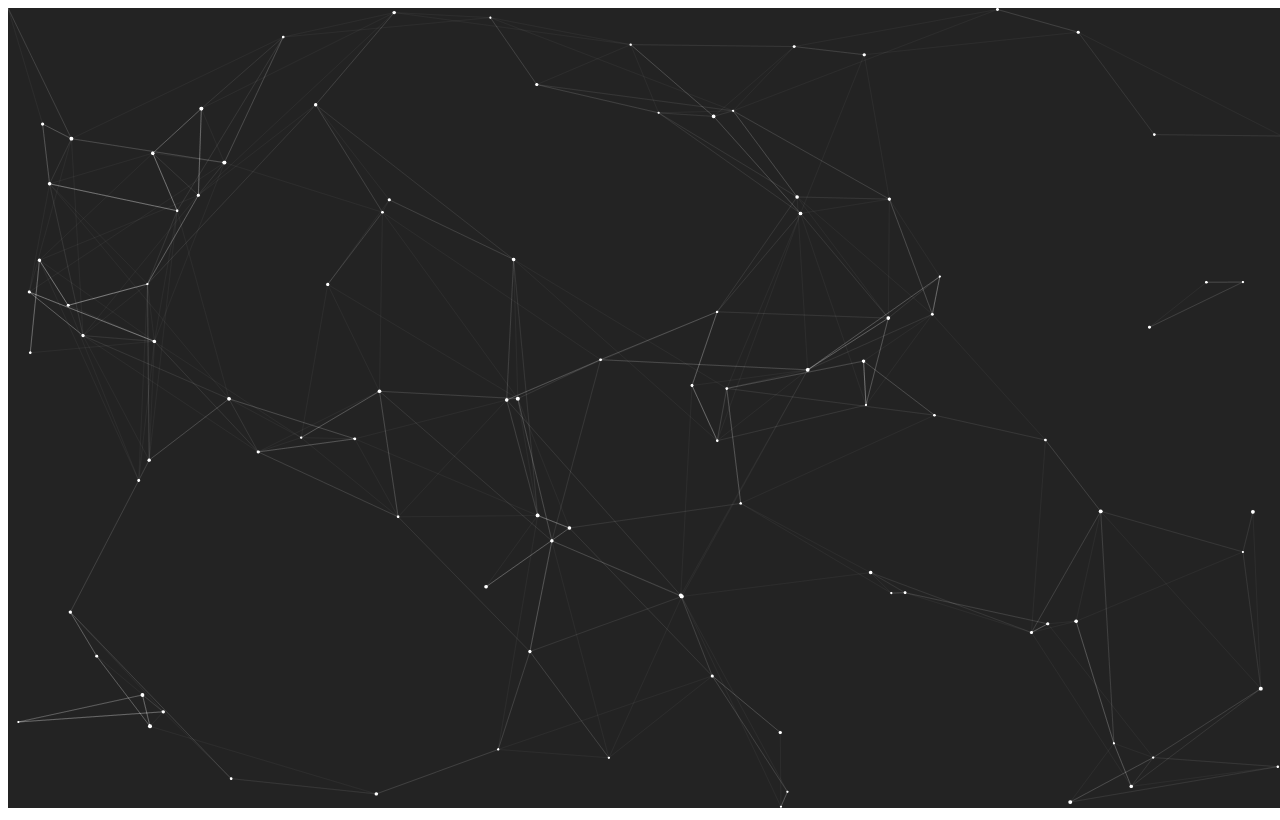
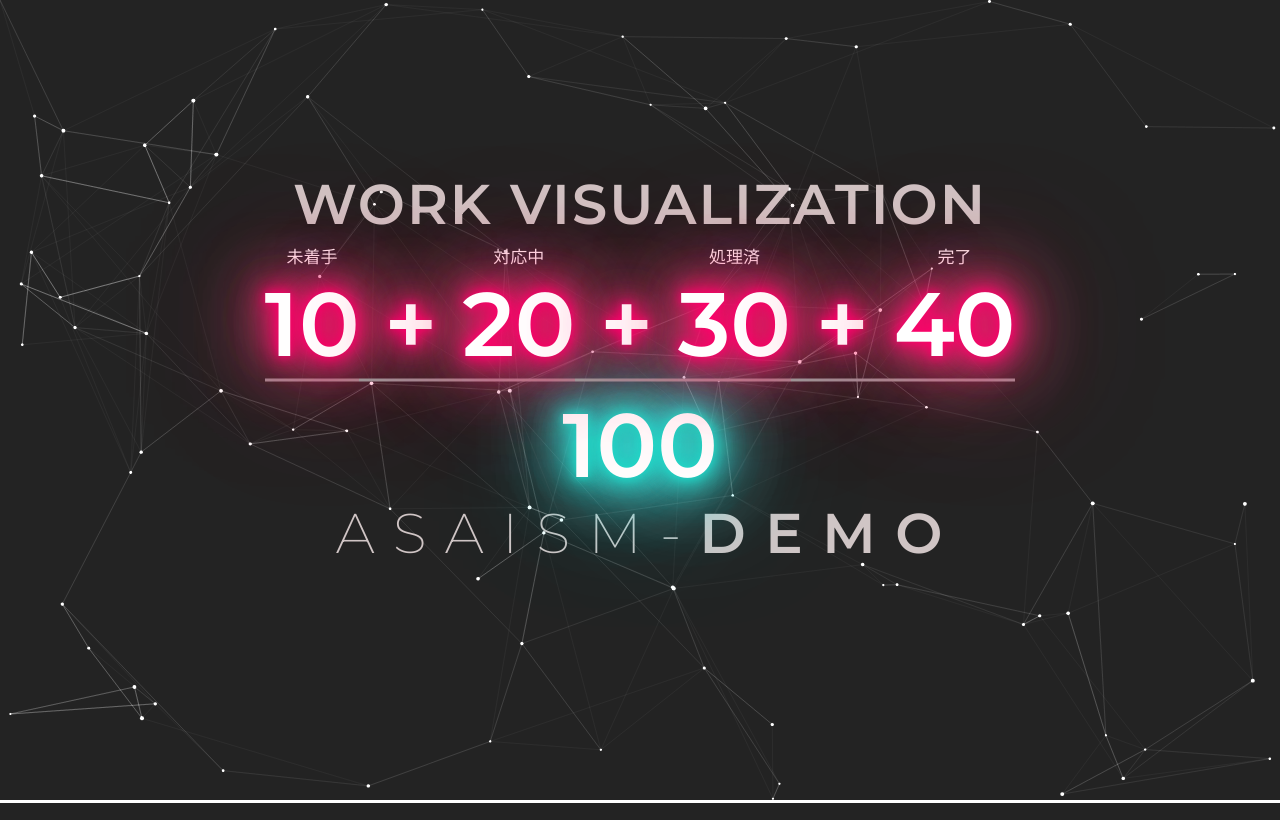
Before and after one commit to asaism/dots_connect, a Flask app: page / in a window 1280 px wide. Run offline with Flask 2, Linux system fonts and the light colour scheme.

Commit message:
- Added work visualization mode.

```diff
--- a/app.py
+++ b/app.py
@@ -5,7 +5,18 @@ app = Flask(__name__)
 
 @app.route('/')
 def index():
-    return render_template("index.html")
+    notyet = 10
+    processing = 20
+    processed = 30
+    done = 40
+    total = 100
+
+    return render_template('index.html',
+                           total=total,
+                           notyet=notyet,
+                           processing=processing,
+                           processed=processed,
+                           done=done)
 
 
 if __name__ == '__main__':
--- a/static/css/connect.css
+++ b/static/css/connect.css
@@ -1,3 +1,114 @@
+@import url("https://fonts.googleapis.com/css?family=Montserrat:200,300,400,600");
+.more-pens {
+  position: fixed;
+  left: 20px;
+  bottom: 20px;
+  z-index: 10;
+}
+
+a.white-mode, a.white-mode:link, a.white-mode:visited, a.white-mode:active {
+  font-family: "Montserrat";
+  font-size: 12px;
+  text-decoration: none;
+  background: #212121;
+  padding: 4px 8px;
+  color: #f7f7f7;
+}
+a.white-mode:hover, a.white-mode:link:hover, a.white-mode:visited:hover, a.white-mode:active:hover {
+  background: #edf3f8;
+  color: #212121;
+}
+
+body {
+  margin: 0;
+  padding: 0;
+  width: 100%;
+  height: 100%;
+  background: #FEFEFE;
+  font-family: "Montserrat";
+  font-size: 12px;
+  text-decoration: none;
+  overflow: hidden;
+}
+
+.title {
+  z-index: 10;
+  position: absolute;
+  left: 50%;
+  top: 46%;
+  transform: translateX(-50%) translateY(-50%);
+  font-family: "Montserrat";
+  text-align: center;
+  width: 60%;
+}
+/*
+.title h1 {
+  position: relative;
+  color: #212121;
+  font-weight: 300;
+  font-size: 60px;
+  padding: 0;
+  margin: 0;
+  line-height: 1;
+}
+*/
+.title h1 {
+  position: relative;
+  color: #EEEEEE;
+  font-weight: 600;
+  font-size: 90px;
+  padding: 0;
+  margin: 0;
+  line-height: 1;
+  text-shadow: 0 0 30px #000155;
+}
+
+.title h1 span.numerator {
+  position: relative;
+  color: #FFF;
+  font-weight: 100;
+  font-size: 90px;
+  padding: 0;
+  margin: 0;
+  line-height: 1.3;
+  font-weight: 600;
+  padding: 0;
+  margin: 0;
+  color: #FFFFFF;
+  text-shadow: 0 0 10px #ff006c, 0 0 20px #ff006c, 0 0 30px #ff006c, 0 0 40px #ff417d, 0 0 70px #ff417d, 0 0 80px #ff417d, 0 0 100px #ff417d, 0 0 150px #ff417d;
+  border-bottom-style: outset;
+}
+.title h1 span.denominator {
+  font-weight: 600;
+  padding: 0;
+  margin: 0;
+  color: #FFFFFF;
+  text-shadow: 0 0 10px #1edecc, 0 0 20px #1edecc, 0 0 30px #1edecc, 0 0 40px #4efcfe, 0 0 70px #4efcfe, 0 0 80px #4efcfe, 0 0 100px #4efcfe, 0 0 150px #4efcfe;
+}
+.title h1 p.column {
+  font-size: 17px;
+  font-weight: 100;
+  color: #ffffff;
+  display: inline-block;
+}
+
+.title h1 span {
+  font-weight: 600;
+  font-size: 90px;
+  padding: 0;
+  margin: 0;
+  line-height: 1;
+}
+.title h3 {
+  font-weight: 200;
+  font-size: 56px;
+  padding: 0;
+  margin: 0;
+  line-height: 1;
+  color: #d0c5c5;
+  letter-spacing: 2px;
+}
+
 canvas {
     background: #232323;
 }
--- a/templates/index.html
+++ b/templates/index.html
@@ -9,6 +9,21 @@
         <link href="/static/css/connect.css" rel="stylesheet">
     </head>
     <body>
+
+        <div class="title">
+            <h3><strong>WORK VISUALIZATION</strong></h3>
+            <h1>
+                <p class="column">未着手<br/><span class="numerator" id="notyet">{{ notyet }}</span></p><span class="numerator"> + </span>
+                <p class="column">対応中<br/><span class="numerator" id="processing">{{ processing }}</span></p><span class="numerator"> + </span>
+                <p class="column">処理済<br/><span class="numerator" id="processed">{{ processed }}</span></p><span class="numerator"> + </span>
+                <p class="column">完了<br/><span class="numerator" id="done">{{ done }}</span></p>
+                <br />
+                <span class="denominator">{{ total }}</span>
+            </h1>
+            <br />
+            <h3>A S A I S M - <strong>D E M O</strong></h3>
+        </div>
+
         <canvas id="canvas"></canvas>
         <!-- Dots Connect -->
         <script src="/static/js/connect.js"></script>
```
